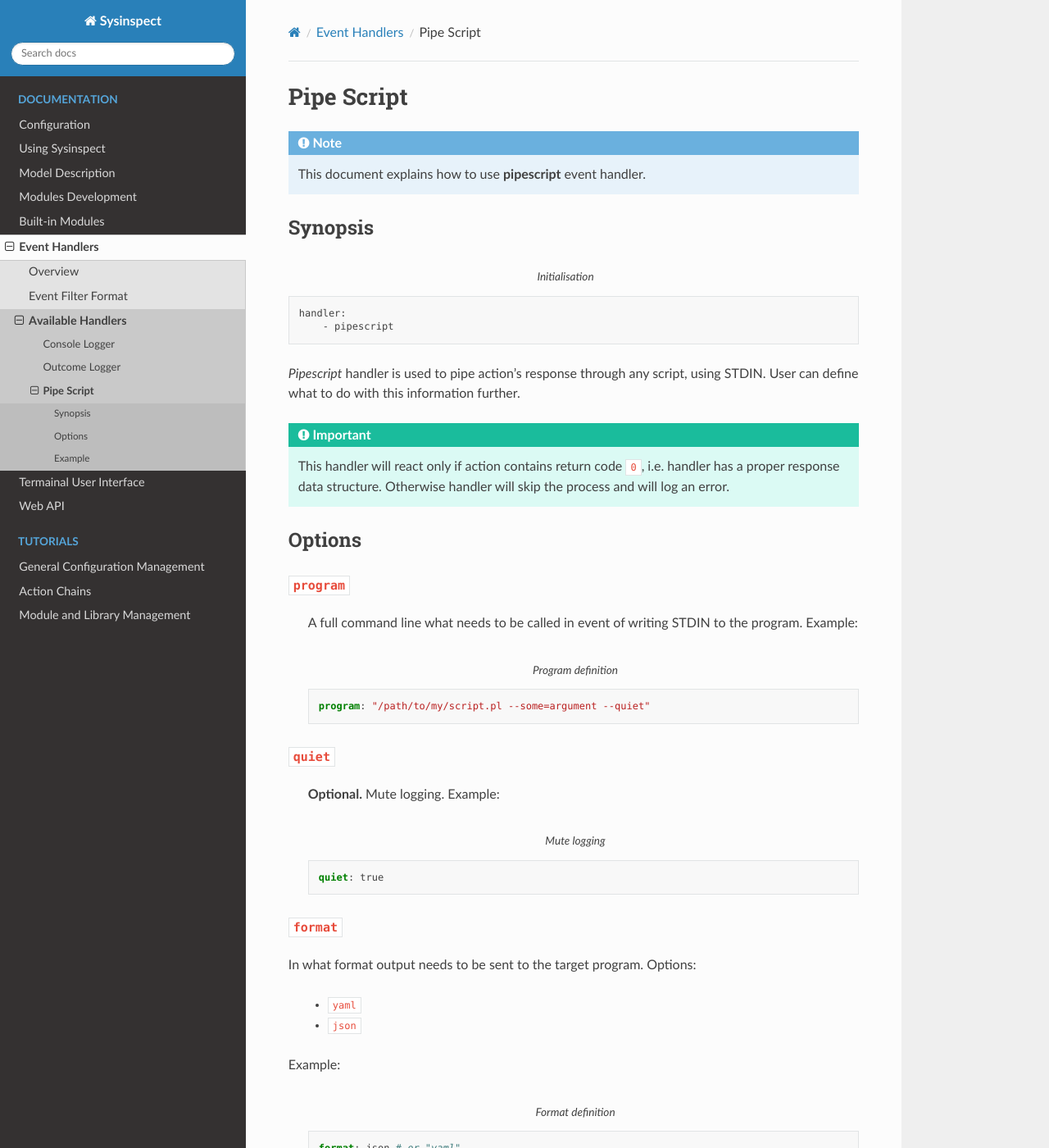
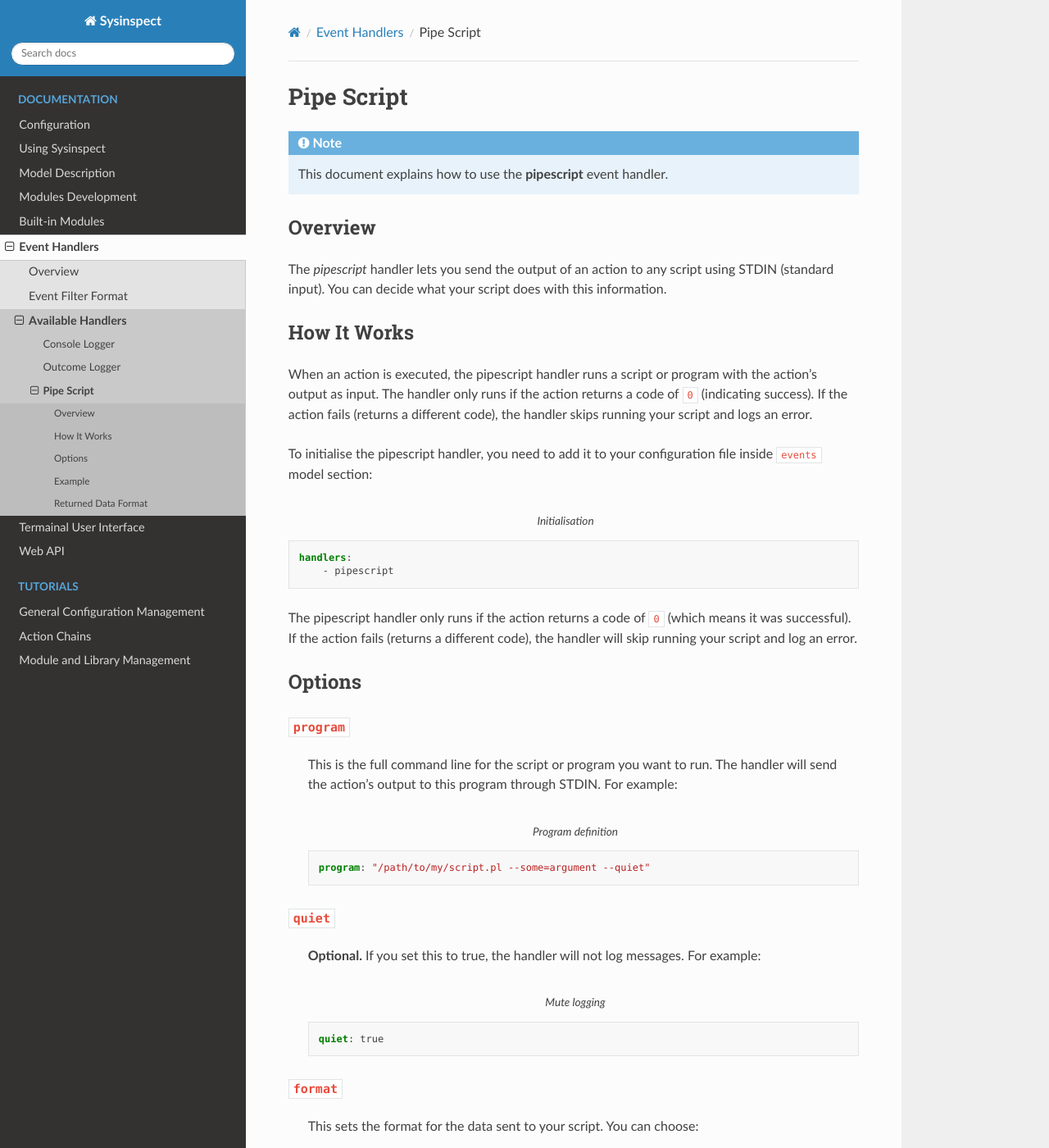
Before and after one commit to tinythings/sysinspect, a Sphinx documentation site: the page built from docs/evthandlers/pipescript.rst, in a window 1280 px wide and 1400 px high. Shown: the whole window at 82% size. Built offline with Sphinx 7.4.7 and the Read the Docs theme 3.1.0, drawn with Linux system fonts in a browser that asks for light colours; some of the changed text lies outside the part shown.

Commit message:
Add more documentation on pipescript event handler

```diff
--- a/docs/evthandlers/pipescript.rst
+++ b/docs/evthandlers/pipescript.rst
@@ -3,25 +3,31 @@
 
 .. note::
 
-    This document explains how to use **pipescript** event handler.
+    This document explains how to use the **pipescript** event handler.
 
-Synopsis
+Overview
 --------
 
-.. code-block:: text
+The *pipescript* handler lets you send the output of an action to any script using STDIN (standard input). You can
+decide what your script does with this information.
+
+How It Works
+------------
+
+When an action is executed, the pipescript handler runs a script or program with the action's output as input. The
+handler only runs if the action returns a code of ``0`` (indicating success). If the action fails (returns a different code),
+the handler skips running your script and logs an error.
+
+To initialise the pipescript handler, you need to add it to your configuration file inside ``events`` model section:
+
+.. code-block:: yaml
     :caption: Initialisation
 
-    handler:
+    handlers:
         - pipescript
 
-*Pipescript* handler is used to pipe action's response through any script, using STDIN.
-User can define what to do with this information further.
-
-.. important::
-
-    This handler will react only if action contains return code ``0``, i.e. handler has
-    a proper response data structure. Otherwise handler will skip the process and
-    will log an error.
+The pipescript handler only runs if the action returns a code of ``0`` (which means it was successful). If the action
+fails (returns a different code), the handler will skip running your script and log an error.
 
 Options
 -------
@@ -29,7 +35,8 @@
 ``program``
 ^^^^^^^^^^
 
-    A full command line what needs to be called in event of writing STDIN to the program. Example:
+    This is the full command line for the script or program you want to run. The handler will send the action's output
+    to this program through STDIN. For example:
 
     .. code-block:: yaml
         :caption: Program definition
@@ -37,9 +44,9 @@
         program: "/path/to/my/script.pl --some=argument --quiet"
 
 ``quiet``
-^^^^^^^^^^^
+^^^^^^^^^
 
-    **Optional.** Mute logging. Example:
+    **Optional.** If you set this to true, the handler will not log messages. For example:
 
     .. code-block:: yaml
         :caption: Mute logging
@@ -49,12 +56,12 @@
 ``format``
 ^^^^^^^^^^
 
-In what format output needs to be sent to the target program. Options:
+    This sets the format for the data sent to your script. You can choose:
 
     - ``yaml``
     - ``json``
 
-Example:
+    For example:
 
     .. code-block:: yaml
         :caption: Format definition
@@ -64,11 +71,13 @@
 Example
 -------
 
+Here is an example of how to set up the pipescript handler in your configuration file:
+
 .. code-block:: yaml
     :caption: Setup example
 
     events:
-      # React only on action-wise successful events
+      # Only react to successful actions (return code 0)
       $/$/$/0:
 
         handlers:
@@ -78,3 +87,31 @@
           program: /opt/bin/extra-logger.pl
           quiet: false
           format: json
+
+Returned Data Format
+--------------------
+
+The following JSON format will be sent to the STDIN of the target program:
+
+.. code-block:: json
+
+    {
+      "id.entity": "(entity ID)",
+      "id.action": "(action ID)",
+      "id.state": "(state ID)",
+
+      // Error code, POSIX (0-255)
+      "ret.code": 0,
+
+      // List of warnings, if any
+      "ret.warn": [],
+
+      // Or any other message, depends on a module
+      "ret.info": "Processing complete",
+
+      // Raw JSON data straight from the module "as is"
+      "ret.data": {},
+
+      // Timestamp in RFC 3339 format, e.g.:
+      "timestamp": "2025-07-30T12:43:04.117967023+00:00"
+    }
```
